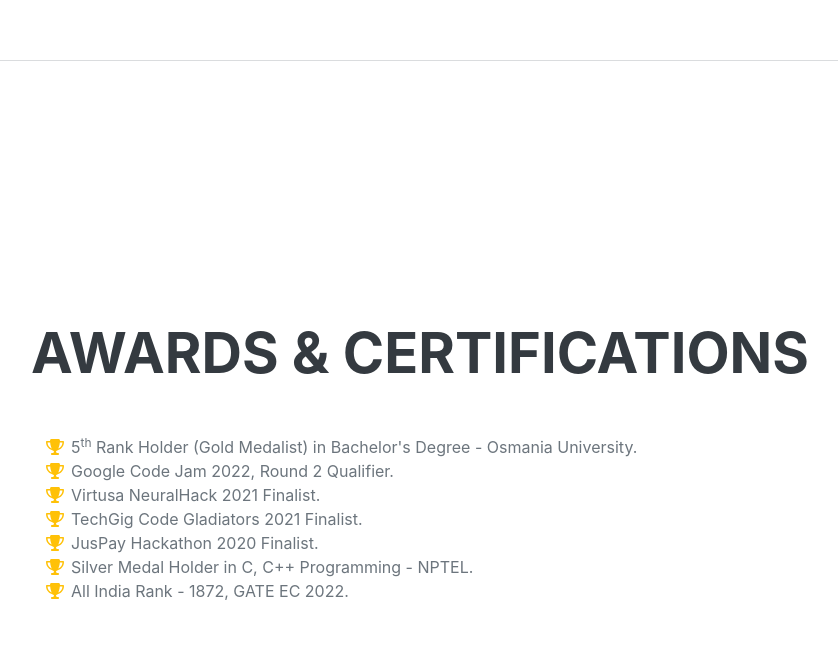
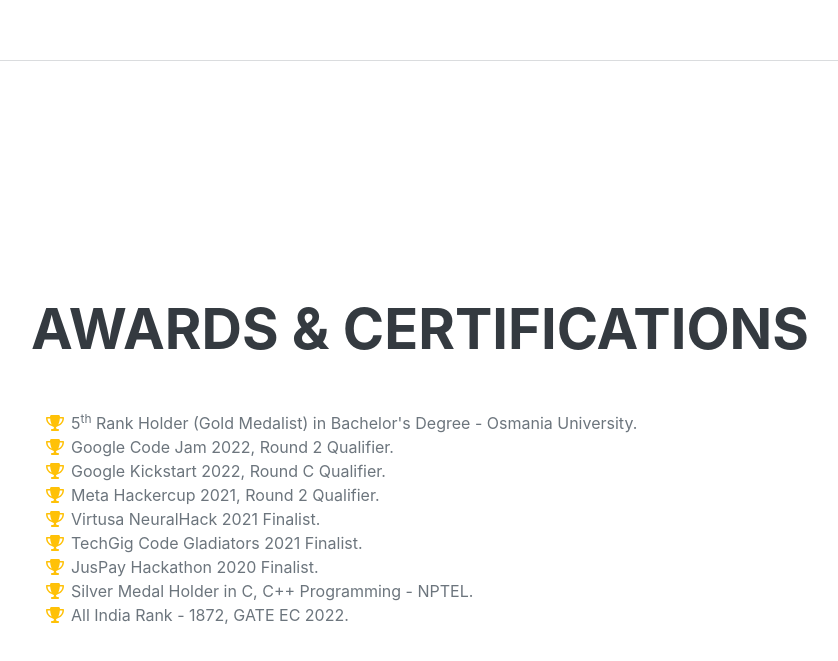
Before and after one commit to vamshikrishnakyatham/personal-portfolio, a plain HTML site: page index.html in a window 1280 px wide. Shown: the part 8789-9450 px from the top of the page, without its empty margins (289-1127 px from the left). Drawn offline with nearby package versions, Linux system fonts and the light colour scheme; a web font is replaced by a local one.

Commit message:
Coding shit

```diff
--- a/index.html
+++ b/index.html
@@ -340,6 +340,14 @@
                         </li>
                         <li>
                             <span class="fa-li"><i class="fas fa-trophy text-warning"></i></span>
+                            Google Kickstart 2022, Round C Qualifier.
+                        </li>
+                        <li>
+                            <span class="fa-li"><i class="fas fa-trophy text-warning"></i></span>
+                            Meta Hackercup 2021, Round 2 Qualifier.
+                        </li>
+                        <li>
+                            <span class="fa-li"><i class="fas fa-trophy text-warning"></i></span>
                             Virtusa NeuralHack 2021 Finalist.
                         </li>
 
```
